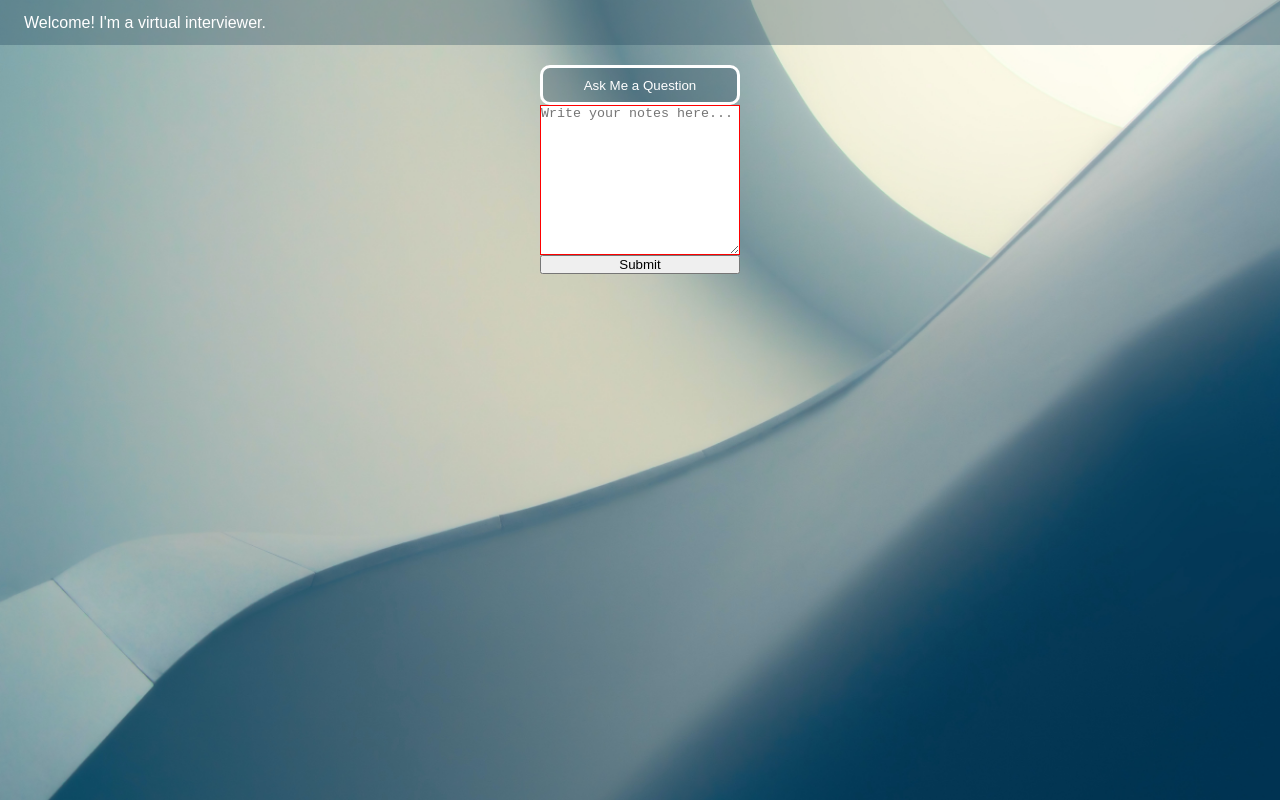
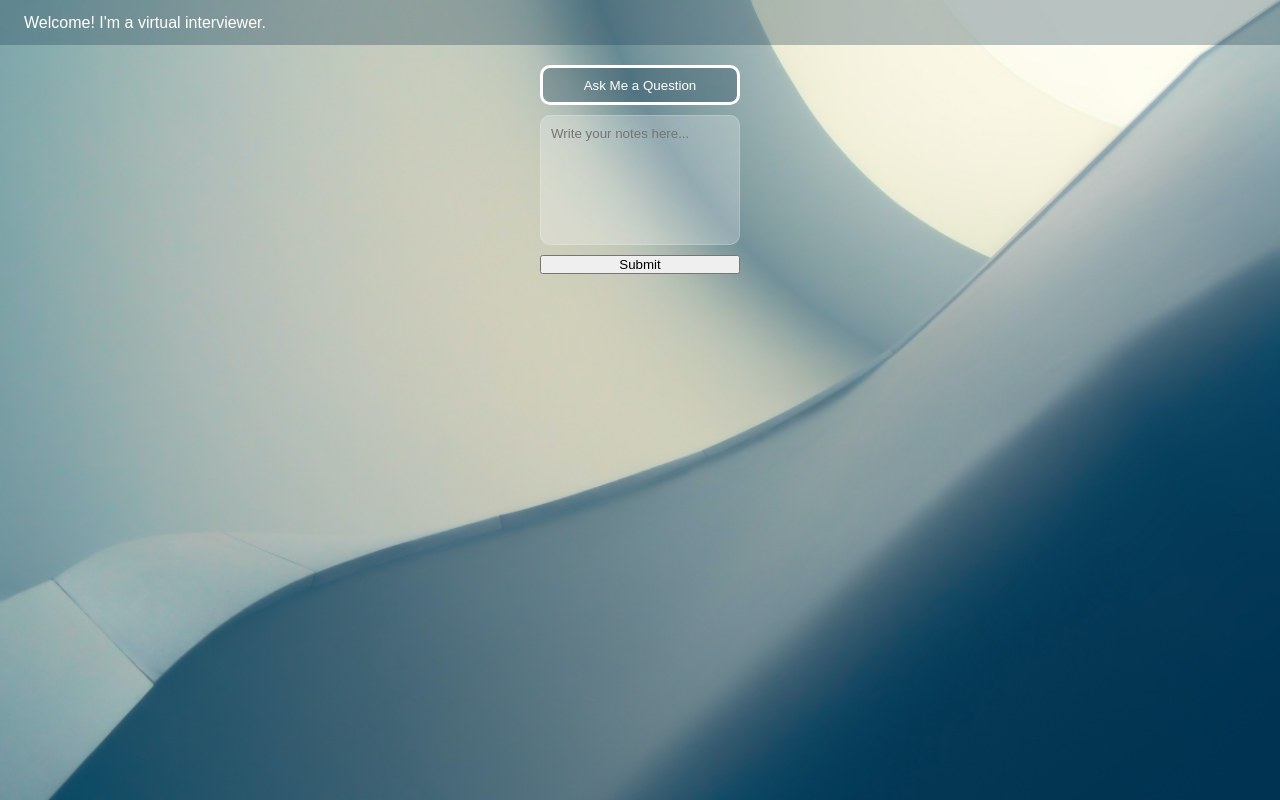
Before and after one commit to michmitz/interview-prep, a Next.js app: page / in a window 1280 px wide. Built offline with nearby package versions, Linux system fonts and the light colour scheme.

Commit message:
Styling answer field

```diff
--- a/components/answer_field/AnswerField.module.css
+++ b/components/answer_field/AnswerField.module.css
@@ -5,6 +5,16 @@
 }
 
 .input {
-  border: solid 1px red;
-  height: 150px;
+  height: 130px;
+  margin-top: 10px;
+  margin-bottom: 10px;
+  padding: 10px;
+  background: rgba( 255, 255, 255, 0.25 );
+  border: 1px solid rgba( 255, 255, 255, 0.18 );
+  font-family: 'Raleway', sans-serif;
+  border-radius: 10px;
+  user-select: none;
+  text-align: top;
+  resize: none;
+  outline: none;
 }
```
